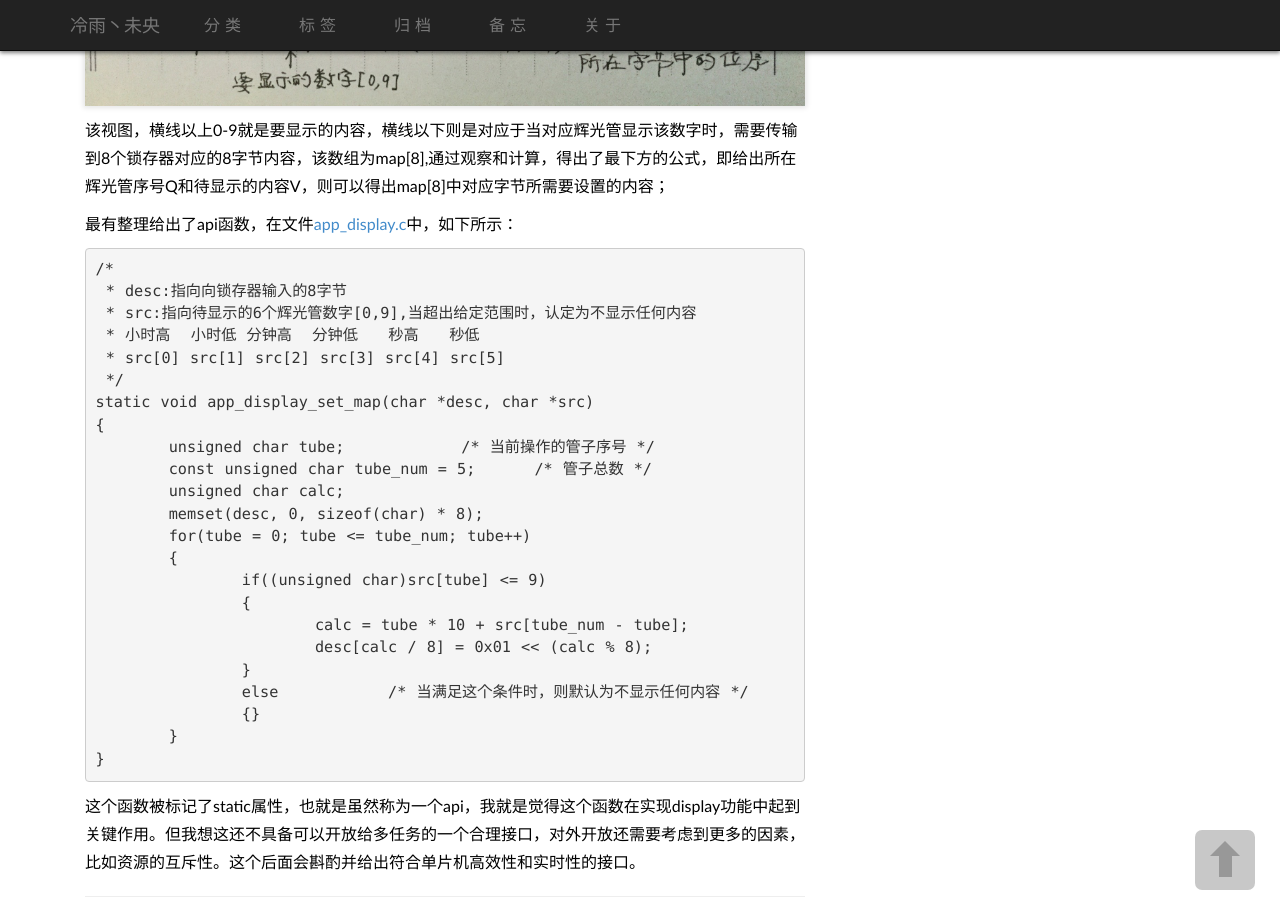
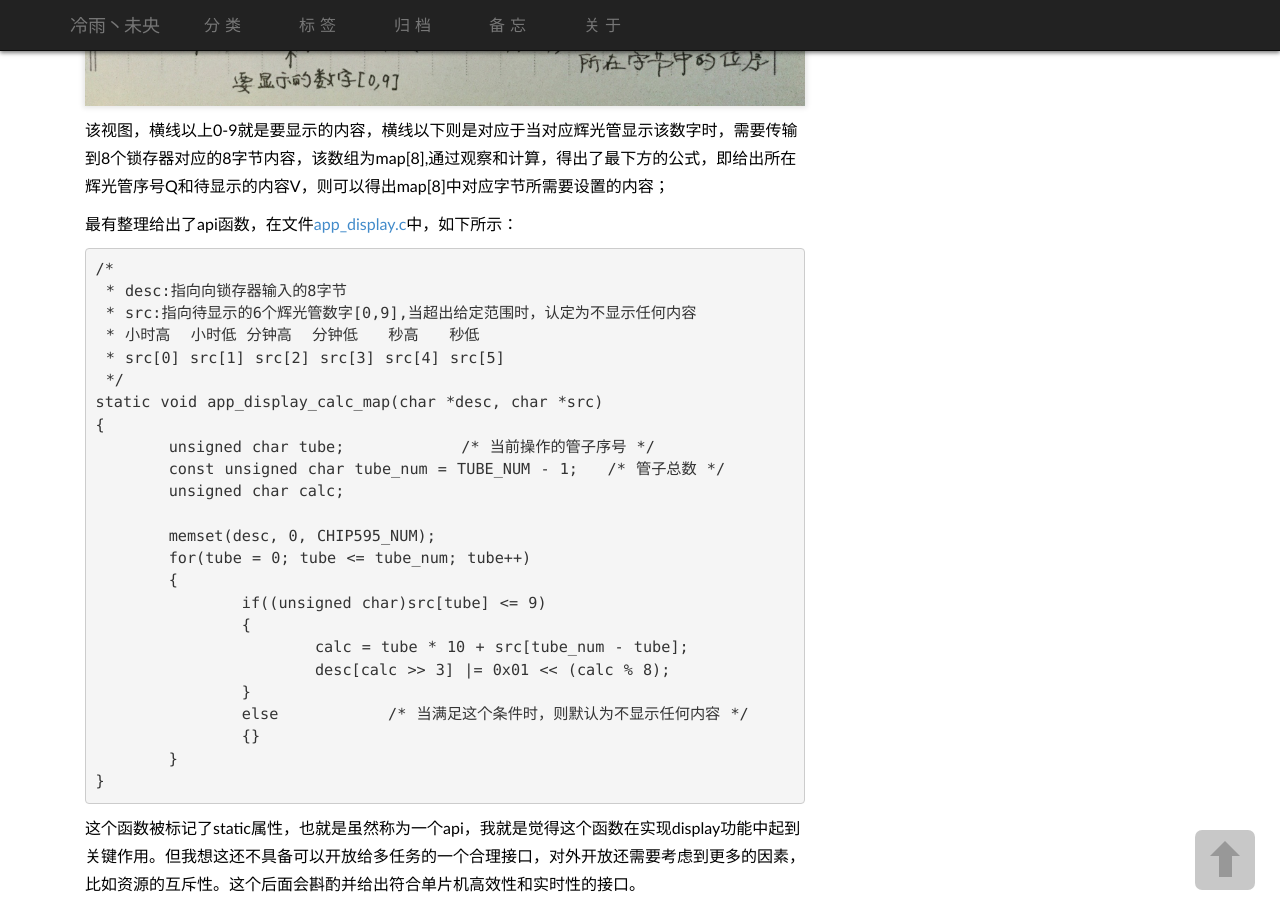
Before and after one commit to jeehong/jeehong.github.io, a Jekyll site: the page built from _posts/2016-04-20-project-glow-tube-clock.md, in a window 1280 px wide and 900 px high, scrolled down 8059 px. Built offline with Jekyll 4.4.1, drawn with Linux system fonts in a browser that asks for light colours; some web fonts are replaced; a script that is not in the unit is left out; comment, search, counter and statistics services are not loaded.

Commit message:
辉光管博文修改了一个函数内容

```diff
--- a/_posts/2016-04-20-project-glow-tube-clock.md
+++ b/_posts/2016-04-20-project-glow-tube-clock.md
@@ -129,18 +129,19 @@ netif_set_up(&DM9000AEP);
  * 小时高  小时低 分钟高  分钟低   秒高   秒低
  * src[0] src[1] src[2] src[3] src[4] src[5]
  */
-static void app_display_set_map(char *desc, char *src)
+static void app_display_calc_map(char *desc, char *src)
 {
 	unsigned char tube;		/* 当前操作的管子序号 */
-	const unsigned char tube_num = 5;	/* 管子总数 */
+	const unsigned char tube_num = TUBE_NUM - 1;	/* 管子总数 */
 	unsigned char calc;
-	memset(desc, 0, sizeof(char) * 8);
+
+	memset(desc, 0, CHIP595_NUM);
 	for(tube = 0; tube <= tube_num; tube++)
 	{
 		if((unsigned char)src[tube] <= 9)
 		{
 			calc = tube * 10 + src[tube_num - tube];
-			desc[calc / 8] = 0x01 << (calc % 8);
+			desc[calc >> 3] |= 0x01 << (calc % 8);
 		}
 		else		/* 当满足这个条件时，则默认为不显示任何内容 */
 		{}
```
